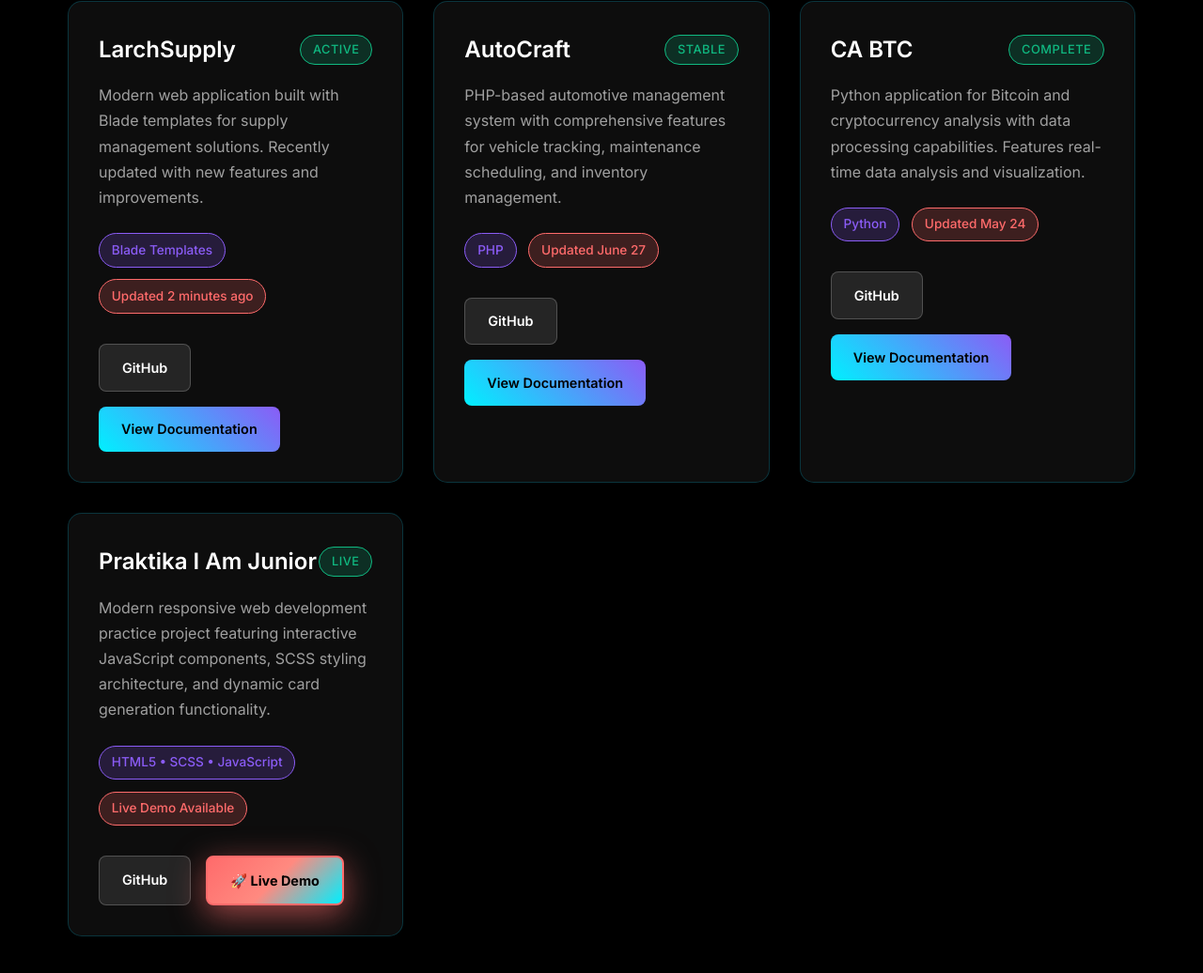
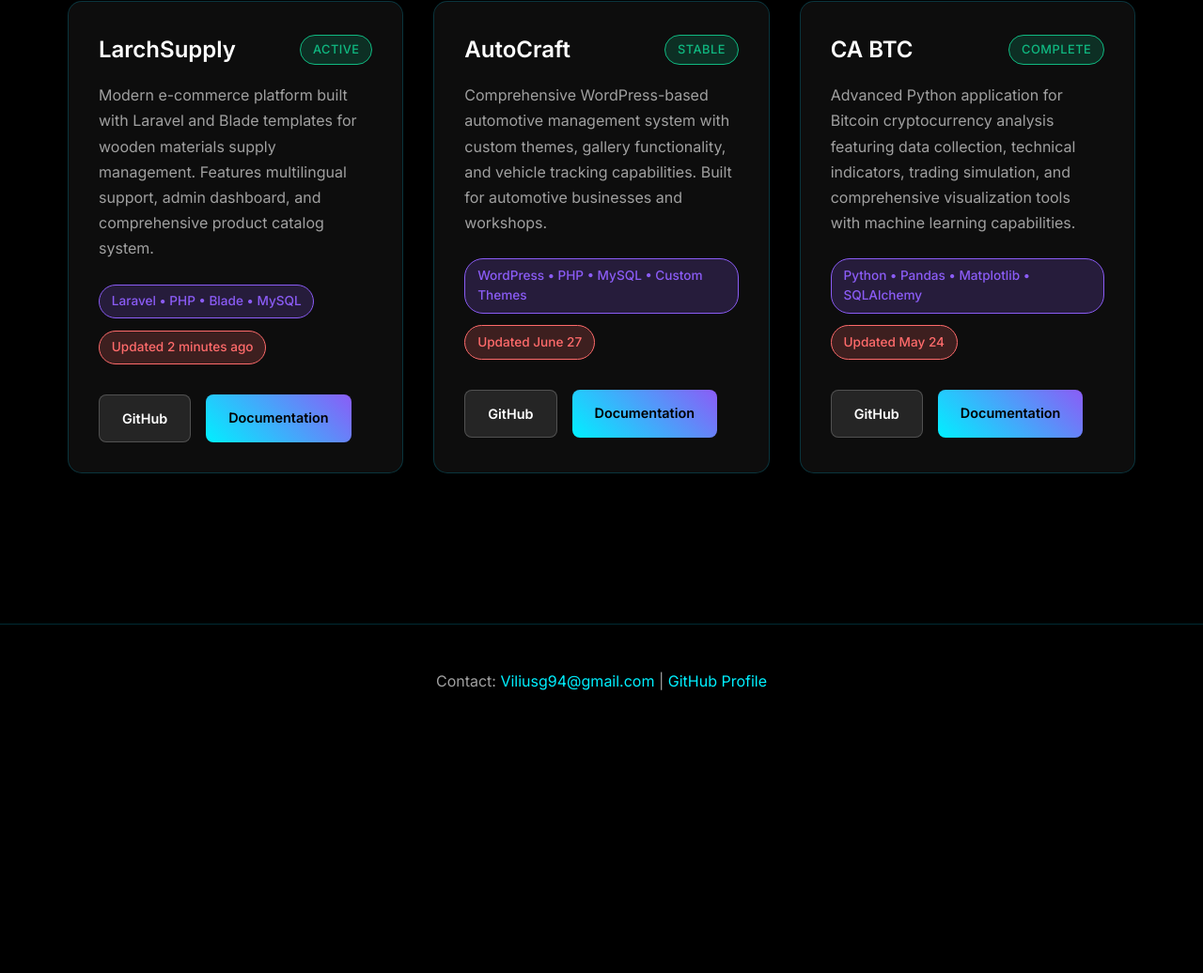
Before and after one commit to Viliusg94/portfolio, a plain HTML site: page index.html in a window 1280 px wide. Shown: the part 1534-2570 px from the top of the page at 94% size. After the commit the page ends 2321 px from the top, so only its background shows below. Drawn offline with Linux system fonts and the light colour scheme.

Commit message:
Update portfolio to 3 projects: LarchSupply, AutoCraft, CA BTC with enhanced descriptions and documentation links

```diff
--- a/index.html
+++ b/index.html
@@ -54,14 +54,14 @@
                 <h3>LarchSupply</h3>
                 <div class="project-status">Active</div>
             </div>
-            <p>Modern web application built with Blade templates for supply management solutions. Recently updated with new features and improvements.</p>
+            <p>Modern e-commerce platform built with Laravel and Blade templates for wooden materials supply management. Features multilingual support, admin dashboard, and comprehensive product catalog system.</p>
             <div class="project-meta">
-                <span class="tech-stack">Blade Templates</span>
+                <span class="tech-stack">Laravel • PHP • Blade • MySQL</span>
                 <span class="last-updated">Updated 2 minutes ago</span>
             </div>
             <div class="project-links">
                 <a href="https://github.com/Viliusg94/larchsupply" class="btn-github">GitHub</a>
-                <a href="https://github.com/Viliusg94/larchsupply#readme" class="btn-demo" target="_blank">View Documentation</a>
+                <a href="https://github.com/Viliusg94/larchsupply#readme" class="btn-demo" target="_blank">Documentation</a>
             </div>
         </div>
 
@@ -70,14 +70,14 @@
                 <h3>AutoCraft</h3>
                 <div class="project-status">Stable</div>
             </div>
-            <p>PHP-based automotive management system with comprehensive features for vehicle tracking, maintenance scheduling, and inventory management.</p>
+            <p>Comprehensive WordPress-based automotive management system with custom themes, gallery functionality, and vehicle tracking capabilities. Built for automotive businesses and workshops.</p>
             <div class="project-meta">
-                <span class="tech-stack">PHP</span>
+                <span class="tech-stack">WordPress • PHP • MySQL • Custom Themes</span>
                 <span class="last-updated">Updated June 27</span>
             </div>
             <div class="project-links">
                 <a href="https://github.com/Viliusg94/autocraft" class="btn-github">GitHub</a>
-                <a href="https://github.com/Viliusg94/autocraft#readme" class="btn-demo" target="_blank">View Documentation</a>
+                <a href="https://github.com/Viliusg94/autocraft#readme" class="btn-demo" target="_blank">Documentation</a>
             </div>
         </div>
 
@@ -86,30 +86,14 @@
                 <h3>CA BTC</h3>
                 <div class="project-status">Complete</div>
             </div>
-            <p>Python application for Bitcoin and cryptocurrency analysis with data processing capabilities. Features real-time data analysis and visualization.</p>
+            <p>Advanced Python application for Bitcoin cryptocurrency analysis featuring data collection, technical indicators, trading simulation, and comprehensive visualization tools with machine learning capabilities.</p>
             <div class="project-meta">
-                <span class="tech-stack">Python</span>
+                <span class="tech-stack">Python • Pandas • Matplotlib • SQLAlchemy</span>
                 <span class="last-updated">Updated May 24</span>
             </div>
             <div class="project-links">
                 <a href="https://github.com/Viliusg94/CA_BTC" class="btn-github">GitHub</a>
-                <a href="https://github.com/Viliusg94/CA_BTC#readme" class="btn-demo" target="_blank">View Documentation</a>
-            </div>
-        </div>
-
-        <div class="project">
-            <div class="project-header">
-                <h3>Praktika I Am Junior</h3>
-                <div class="project-status">Live</div>
-            </div>
-            <p>Modern responsive web development practice project featuring interactive JavaScript components, SCSS styling architecture, and dynamic card generation functionality.</p>
-            <div class="project-meta">
-                <span class="tech-stack">HTML5 • SCSS • JavaScript</span>
-                <span class="last-updated">Live Demo Available</span>
-            </div>
-            <div class="project-links">
-                <a href="https://github.com/Viliusg94/praktikaIAmJunior" class="btn-github">GitHub</a>
-                <a href="https://viliusg94.github.io/praktikaIAmJunior/" class="btn-demo live-demo" target="_blank">🚀 Live Demo</a>
+                <a href="https://github.com/Viliusg94/CA_BTC#readme" class="btn-demo" target="_blank">Documentation</a>
             </div>
         </div>
 
--- a/style.css
+++ b/style.css
@@ -349,43 +349,6 @@
     filter: brightness(1.1);
 }
 
-.btn-demo.live-demo {
-    background: linear-gradient(135deg, var(--accent-color), #ff8a80, var(--neon-blue));
-    color: var(--background-darker);
-    border: 2px solid var(--accent-color);
-    animation: live-pulse 2s infinite;
-    position: relative;
-    overflow: hidden;
-    font-weight: 700;
-}
-
-.btn-demo.live-demo::before {
-    content: '';
-    position: absolute;
-    top: -50%;
-    left: -50%;
-    width: 200%;
-    height: 200%;
-    background: linear-gradient(45deg, transparent, rgba(255, 255, 255, 0.4), transparent);
-    animation: live-shimmer 3s infinite;
-}
-
-.btn-demo.live-demo:hover {
-    transform: translateY(-3px) scale(1.05);
-    box-shadow: 0 15px 35px rgba(255, 107, 107, 0.4);
-    animation: live-pulse 1s infinite;
-}
-
-@keyframes live-pulse {
-    0%, 100% { box-shadow: 0 10px 25px rgba(255, 107, 107, 0.3); }
-    50% { box-shadow: 0 10px 35px rgba(255, 107, 107, 0.6); }
-}
-
-@keyframes live-shimmer {
-    0% { transform: translateX(-100%) translateY(-100%) rotate(45deg); }
-    100% { transform: translateX(100%) translateY(100%) rotate(45deg); }
-}
-
 /* Footer */
 footer {
     text-align: center;
```
